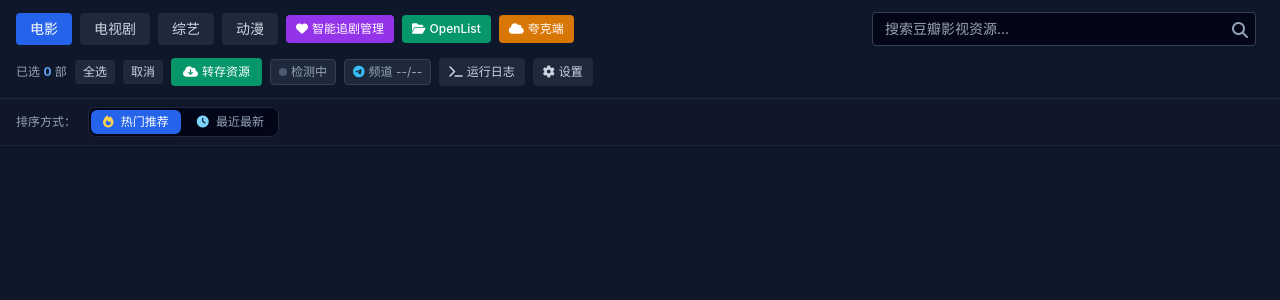
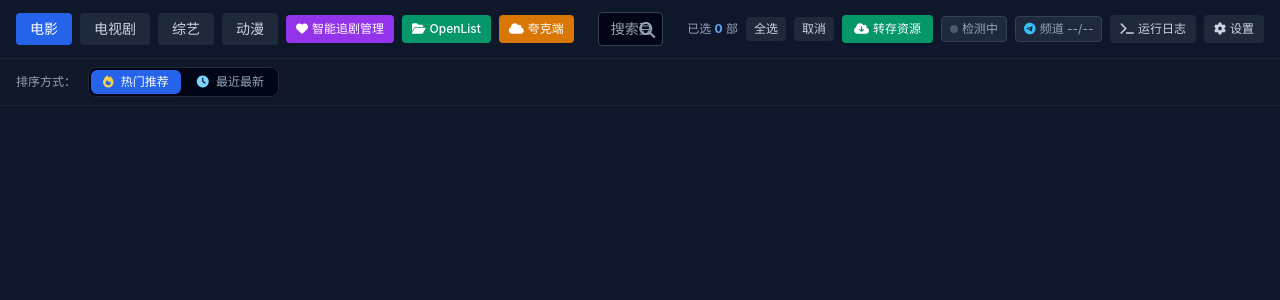
Before and after one commit to rinzaki007/DouQuarkHub, a Python web app: template templates/index.html in a window 1280 px wide. Shown: the top 300 px of the page. Run offline with Jinja, Linux system fonts and the light colour scheme; the template is opened without the code that fills it, so the values that code supplies are empty; some libraries are stand-ins or nearby versions.

Commit message:
Update index.html

```diff
--- a/templates/index.html
+++ b/templates/index.html
@@ -6,16 +6,15 @@
     <title>MovieSync - 影视智搜与转存系统</title>
     <script src="https://cdn.tailwindcss.com"></script>
     <link rel="stylesheet" href="https://cdnjs.cloudflare.com/ajax/libs/font-awesome/6.4.0/css/all.min.css">
-    <!-- 引入独立 CSS 样式文件 -->
     <link rel="stylesheet" href="{{ url_for('static', filename='css/style.css') }}">
 </head>
 <body class="min-h-screen flex flex-col">
 
-    <!-- 顶部导航与主操作栏 -->
+    <!-- 顶部导航与主操作栏（重新排版：状态与设置移至最右侧） -->
     <header class="bg-slate-900 border-b border-slate-800 sticky top-0 z-40 px-4 py-3">
-        <div class="max-w-7xl mx-auto flex flex-wrap items-center justify-between gap-3">
+        <div class="max-w-7xl mx-auto flex items-center justify-between gap-4">
 
-            <!-- 左侧：类型切换与快捷入口 -->
+            <!-- 左侧：分类与功能入口 -->
             <div class="flex items-center space-x-2 shrink-0">
                 <button onclick="changeTag('电影')" class="nav-tag px-3.5 py-1.5 rounded text-sm font-medium transition bg-blue-600 text-white" data-tag="电影">电影</button>
                 <button onclick="changeTag('电视剧')" class="nav-tag px-3.5 py-1.5 rounded text-sm font-medium transition bg-slate-800 text-slate-300 hover:bg-slate-700" data-tag="电视剧">电视剧</button>
@@ -34,7 +33,7 @@
             </div>
 
             <!-- 中间：搜索框 -->
-            <div class="flex-1 min-w-[200px] max-w-sm mx-2 relative">
+            <div class="flex-1 max-w-sm mx-2 relative">
                 <input type="text" id="search-input" placeholder="搜索豆瓣影视资源..."
                        class="w-full bg-slate-950 border border-slate-700 rounded px-3 py-1.5 text-sm text-slate-200 focus:outline-none focus:border-blue-500"
                        onkeydown="if(event.key==='Enter') doSearch()">
@@ -43,7 +42,7 @@
                 </button>
             </div>
 
-            <!-- 右侧：Cookie、频道健康度、转存、日志与设置 -->
+            <!-- 右侧：勾选统计、转存、以及你要求的 Cookie、频道检测、日志、设置 -->
             <div class="flex items-center space-x-2 shrink-0">
                 <span class="text-xs text-slate-400">已选 <b id="selected-count" class="text-blue-400">0</b> 部</span>
                 <button onclick="selectAll(true)" class="px-2 py-1 text-xs bg-slate-800 hover:bg-slate-700 text-slate-300 rounded">全选</button>
@@ -53,6 +52,7 @@
                     <i class="fa-solid fa-cloud-arrow-down"></i> 转存资源
                 </button>
 
+                <!-- 🎯 四个元素已完美移至最右侧 -->
                 <div id="cookie-status-badge" class="px-2 py-1 text-xs rounded bg-slate-800 text-slate-400 border border-slate-700 flex items-center gap-1">
                     <span class="w-2 h-2 rounded-full bg-slate-500 animate-pulse"></span>
                     <span>检测中</span>
@@ -61,7 +61,6 @@
                     <i class="fa-brands fa-telegram text-sky-400"></i>
                     <span id="channel-count-text">频道 --/--</span>
                 </div>
-
                 <button onclick="toggleLogBox()" class="px-2.5 py-1.5 text-xs bg-slate-800 hover:bg-slate-700 text-slate-300 rounded flex items-center gap-1">
                     <i class="fa-solid fa-terminal"></i> 运行日志
                 </button>
@@ -221,7 +220,6 @@
         <div id="log-box" class="h-48 overflow-y-auto p-3"></div>
     </div>
 
-    <!-- 引入独立 JS 交互逻辑文件 -->
     <script src="{{ url_for('static', filename='js/main.js') }}"></script>
 </body>
 </html>
```
